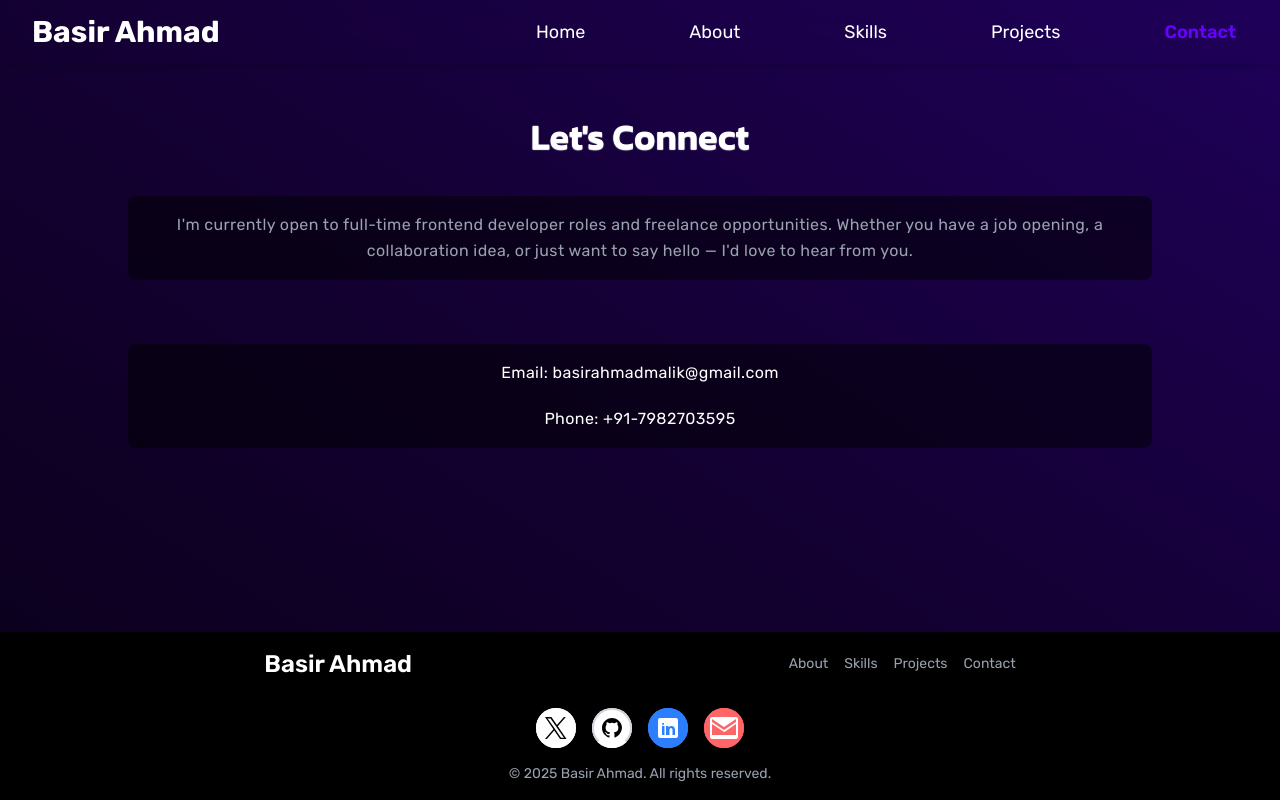
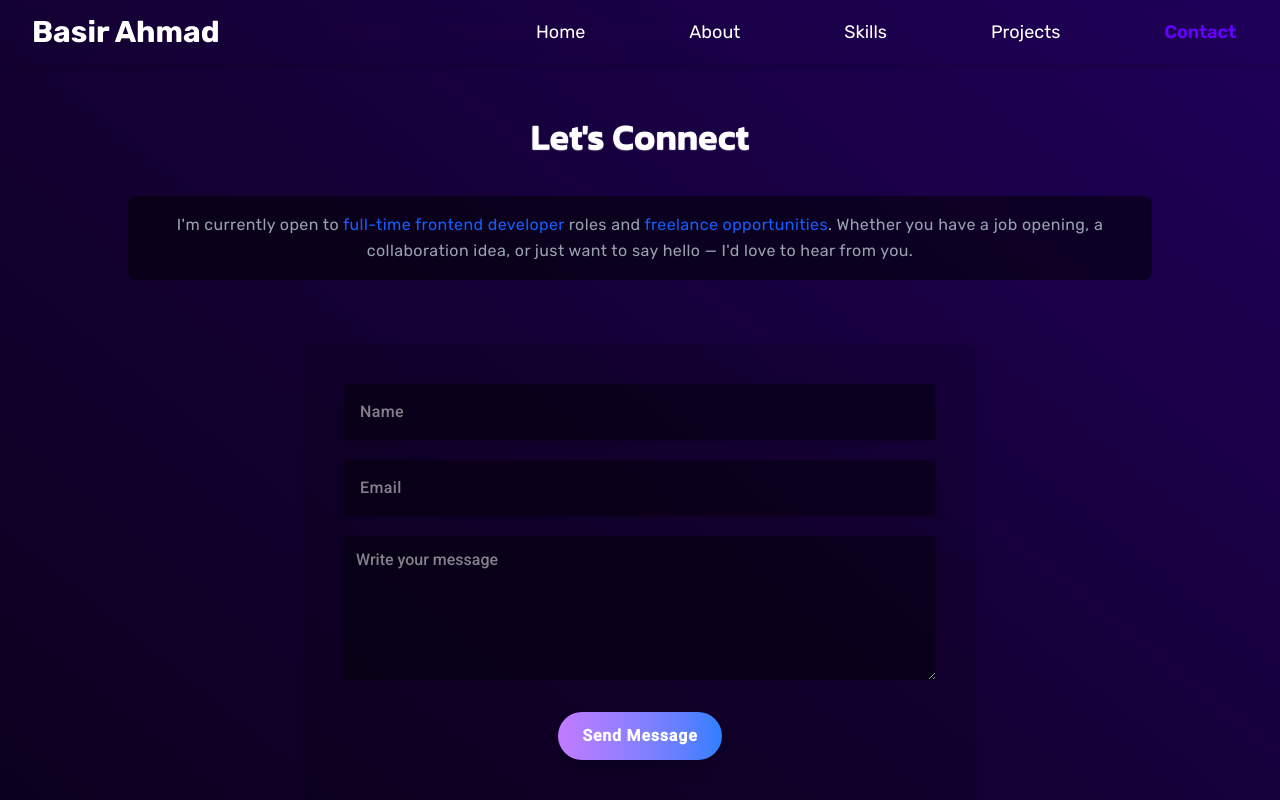
Before and after one commit to thebeliever1812/personal-portfolio, a Next.js app: page /contact in a window 1280 px wide. Shown: the top 800 px of the page. Built offline with nearby package versions, Linux system fonts and the light colour scheme.

Commit message:
Add ContactForm and Intro components with form handling and styling

```diff
--- /dev/null
+++ b/app/components/ContactPageSections/ContactForm.tsx
@@ -0,0 +1,75 @@
+"use client";
+import React, { useEffect, useRef } from 'react';
+import { useForm, ValidationError } from '@formspree/react';
+import { Container } from '../index';
+import { Input } from './index';
+import { Roboto } from 'next/font/google';
+import { toast, ToastContainer } from 'react-toastify';
+
+const roboto = Roboto({
+    variable: "--font-roboto",
+    weight: '500',
+    subsets: ['latin'],
+});
+
+const ContactForm: React.FC = () => {
+    const [state, handleSubmit] = useForm("xrbklzqe");
+
+    const formRef = useRef<HTMLFormElement>(null);
+
+    useEffect(() => {
+        if (state.succeeded) {
+            toast.success('Message sent');
+            formRef.current?.reset()
+        }
+    }, [state]);
+
+    return (
+        <Container>
+            <div className={`w-full max-w-2xl bg-black/15 rounded-lg px-4 py-10 md:p-10 shadow-md ${roboto.className}`}>
+                <form
+                    ref={formRef}
+                    action="https://formspree.io/f/xrbklzqe"
+                    method="POST"
+                    className="space-y-5 flex flex-col items-center"
+                    onSubmit={handleSubmit}
+                >
+                    <Input type="text" placeholder="Name" name="name" />
+                    <ValidationError field="name" prefix="Name" errors={state.errors} />
+                    <Input type="text" placeholder="Email" name="email" />
+                    <ValidationError field="email" prefix="Email" errors={state.errors} />
+                    <textarea
+                        name="message"
+                        id="message"
+                        placeholder="Write your message"
+                        rows={5}
+                        className="bg-black/40 p-3 w-full outline-none rounded-sm"
+                        required
+                    />
+                    <ValidationError field="message" prefix="Message" errors={state.errors} />
+                    <button
+                        type="submit"
+                        disabled={state.submitting}
+                        className={`bg-gradient-to-r from-purple-400 to-blue-500 hover:from-pink-500 hover:to-purple-600 active:from-pink-500 active:to-purple-600 text-white font-bold py-3 px-6 rounded-full shadow-lg transform transition-all duration-500 ease-in-out hover:scale-110 hover:brightness-110 tracking-wider  hover:animate-pulse ${state.submitting ? 'cursor-not-allowed' : 'cursor-pointer'} mt-3`}
+                    >
+                        {state.submitting ? 'Sending' : 'Send Message'}
+                    </button>
+                </form>
+            </div>
+            <ToastContainer
+                position="top-center"
+                autoClose={5000}
+                hideProgressBar
+                newestOnTop={false}
+                closeOnClick={false}
+                rtl={false}
+                pauseOnFocusLoss
+                draggable
+                pauseOnHover
+                theme="light"
+            />
+        </Container>
+    );
+};
+
+export default ContactForm;
--- /dev/null
+++ b/app/components/ContactPageSections/Input.tsx
@@ -0,0 +1,19 @@
+import React, { useId } from 'react'
+
+interface InputProps {
+    type: string
+    name: string
+    placeholder: string
+    className?: string
+}
+
+const Input: React.FC<InputProps> = ({ type = "text", name, placeholder, className }) => {
+    const id: string = useId()
+    return (
+        <div className={`${className} bg-black/40 p-3 rounded-sm shadow tracking-wide w-full hover:ring-1 ring-[#1f004d] duration-300`}>
+            <input id={id} type={type} placeholder={placeholder} name={name} className='w-full p-1 outline-none' required />
+        </div>
+    )
+}
+
+export default Input
--- /dev/null
+++ b/app/components/ContactPageSections/Intro.tsx
@@ -0,0 +1,20 @@
+import React from 'react'
+import { Container, Heading } from '../index'
+import { ParaContent } from '../HomePageSections'
+
+const Intro: React.FC = () => {
+    return (
+        <Container>
+            <Heading>
+                Let&apos;s Connect
+            </Heading>
+            <ParaContent>
+                <p className='text-gray-400 leading-relaxed tracking-wide'>
+                    I&apos;m currently open to <span className='text-blue-600'>full-time frontend developer</span> roles and <span className='text-blue-600'>freelance opportunities</span>. Whether you have a job opening, a collaboration idea, or just want to say hello — I&apos;d love to hear from you.
+                </p>
+            </ParaContent>
+        </Container>
+    )
+}
+
+export default Intro
--- /dev/null
+++ b/app/components/ContactPageSections/index.ts
@@ -0,0 +1,5 @@
+import Intro from "./Intro";
+import ContactForm from "./ContactForm";
+import Input from "./Input";
+
+export { Intro, ContactForm, Input };
--- a/app/contact/page.tsx
+++ b/app/contact/page.tsx
@@ -1,7 +1,6 @@
 import React from 'react'
-import { Container, Heading } from '../components'
-import { ParaContent } from '../components/HomePageSections'
 import { Metadata } from 'next'
+import { ContactForm, Intro } from '../components/ContactPageSections'
 
 export const metadata: Metadata = {
     title: 'Contact',
@@ -20,27 +19,9 @@ export const metadata: Metadata = {
 
 const Contact: React.FC = () => {
     return (
-        <div className='w-full'>
-            <Container>
-                <Heading>
-                    Let&apos;s Connect
-                </Heading>
-                <ParaContent>
-                    <p className='text-gray-400 leading-relaxed tracking-wide'>
-                        I&apos;m currently open to full-time frontend developer roles and freelance opportunities. Whether you have a job opening, a collaboration idea, or just want to say hello — I&apos;d love to hear from you.
-                    </p>
-                </ParaContent>
-            </Container>
-            <Container>
-                <ParaContent>
-                    <p className='text-white leading-relaxed tracking-wide'>
-                        Email: basirahmadmalik@gmail.com
-                    </p>
-                    <p className='text-white leading-relaxed tracking-wide'>
-                        Phone: +91-7982703595
-                    </p>
-                </ParaContent>
-            </Container>
+        <div className='w-full min-h-screen'>
+            <Intro />
+            <ContactForm />
         </div>
     )
 }
--- a/package.json
+++ b/package.json
@@ -9,10 +9,12 @@
 		"lint": "next lint"
 	},
 	"dependencies": {
+		"@formspree/react": "^3.0.0",
 		"next": "15.3.3",
 		"react": "^19.0.0",
 		"react-dom": "^19.0.0",
-		"react-icons": "^5.5.0"
+		"react-icons": "^5.5.0",
+		"react-toastify": "^11.0.5"
 	},
 	"devDependencies": {
 		"@eslint/eslintrc": "^3",
@@ -20,7 +22,6 @@
 		"@types/node": "^20",
 		"@types/react": "^19",
 		"@types/react-dom": "^19",
-		"daisyui": "^5.0.43",
 		"eslint": "^9",
 		"eslint-config-next": "15.3.3",
 		"tailwindcss": "^4",
```
Also changed, not shown: 1 other file (tests, documents, lock files or other folders).
